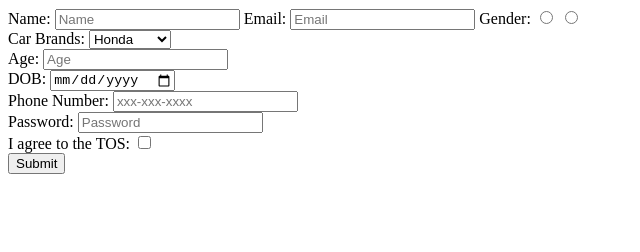
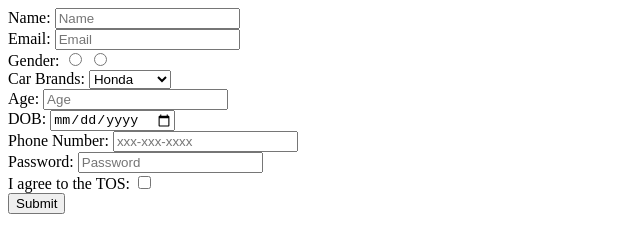
Before and after one commit to acciojob/signup-form-car-JHA123ABHIlash, a website: page main.html in a window 1280 px wide. Shown: the whole page, without its empty margins (0-640 px from the left). Drawn offline with Linux system fonts and the light colour scheme.

Commit message:
created a submission

```diff
--- a/main.html
+++ b/main.html
@@ -11,31 +11,39 @@
     <script type="text/javascript" src="./script.js">
 </script>
 
-	<form method="/post">
-		<lable for="name">Name:</lable>
-		<input type="text" id="name" placeholder="Name" required>
+	<form method="post">
+		<label for="name">Name:</label>
+		<input type="text" id="name" placeholder="Name" required><br>
+
 		<label for="email">Email:</label>
-		<input type="email" id="email" placeholder="Email" required>
+		<input type="email" id="email" placeholder="Email" required><br>
+
 		<label for="gender_m">Gender:</label>
 		<input type="radio" id="gender_m" name="gender" required>
 		<input type="radio" id="gender_f" name="gender" required><br>
+
 		<lable for="cars">Car Brands:</lable>
-		<select placeholder="--Please choose an option--" required id="cars">
+		<select id="cars" placeholder="--Please choose an option--" required >
 			<option>Honda</option>
 			<option>BMW</option>
 			<option>RollsRoys</option>
+		</select><br>
 
-		</select><br>
 		<label for="age">Age:</label>
 		<input type="number" id="age" placeholder="Age" required><br>
+
 		<lable for="dob">DOB:</lable>
 		<input type="date" id="dob" required><br>
+
 		<label for="tel">Phone Number:</label>
 		<input type="tel" id="tel" placeholder="xxx-xxx-xxxx"><br>
+
 		<label for="password">Password:</label>
 		<input type="password" id="password" placeholder="Password" required><br>
+
 		<lable for="tos">I agree to the TOS:</lable>
 		<input type="checkbox" id="tos" required><br>
+
 		<input type="submit">
 
 	</form>
```
